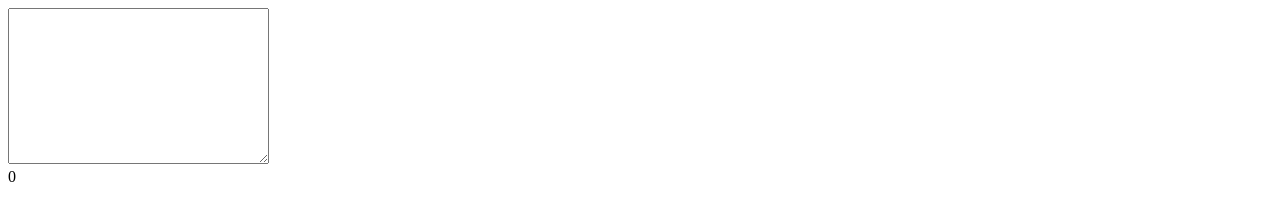
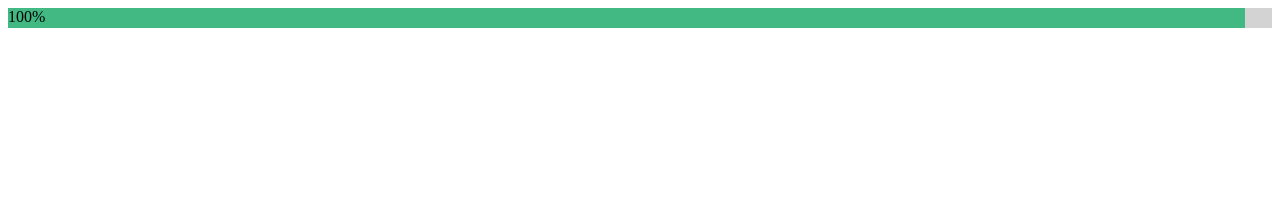
Before and after one commit to buttererror/Vue, a plain HTML site: page index.html in a window 1280 px wide. Drawn offline with nearby package versions, Linux system fonts and the light colour scheme.

Commit message:
inline style binding

```diff
--- a/index.html
+++ b/index.html
@@ -12,12 +12,15 @@
 
    <style>
 
-      .warning {
-         color: orange;
+      .progress {
+         background-color: lightgrey;
+         height: 20px;
       }
 
-      .danger {
-         color: red;
+      .progress__bar {
+         background-color: #42b983;
+         height: 20px;
+         transition: width 100ms ease-in;
       }
 
    </style>
@@ -26,10 +29,12 @@
 
 <div id="app">
 
-   <textarea cols="30" rows="10" v-model="tweet" :class="tweetClass"></textarea>
+   <div class="progress">
+      <div class="progress__bar" :style="{ width: progress + '%' }">
+         <span v-if="showProgressLabel">{{ progress }}%</span>
+      </div>
 
-   {{ tweet }}
-   <div>{{ tweet.length }}</div>
+   </div>
 
 </div>
 
@@ -38,33 +43,22 @@
    let app = new Vue({
       el: "#app",
       data: {
-         tweet: '',
-         // tweetClass: {
-         //    warning: false,
-         //    danger: false
-         // }
+         progress: 0
       },
-      // methods: {
-      //    check () {
-      //       this.tweetClass.warning = false;
-      //       this.tweetClass.danger = false;
-      //       if(this.tweet.length > 140){
-      //          this.tweetClass.warning = false;
-      //          this.tweetClass.danger = true;
-      //       }else if(this.tweet.length > 120){
-      //          this.tweetClass.warning = true;
-      //          this.tweetClass.danger = false;
-      //       }
-      //    }
-      // }
       computed: {
-         tweetClass () {
-            return {
-               warning: this.tweet.length > 120 && this.tweet.length <= 140,
-               danger: this.tweet.length > 140
+         showProgressLabel() {
+            return this.progress > 5
+         }
+      },
+      mounted() {
+         let interval = setInterval(() => {
+            this.progress++;
+            if(this.progress === 100){
+               clearInterval(interval);
             }
-         }
+         }, 50);
       }
+
 
    });
 
```
